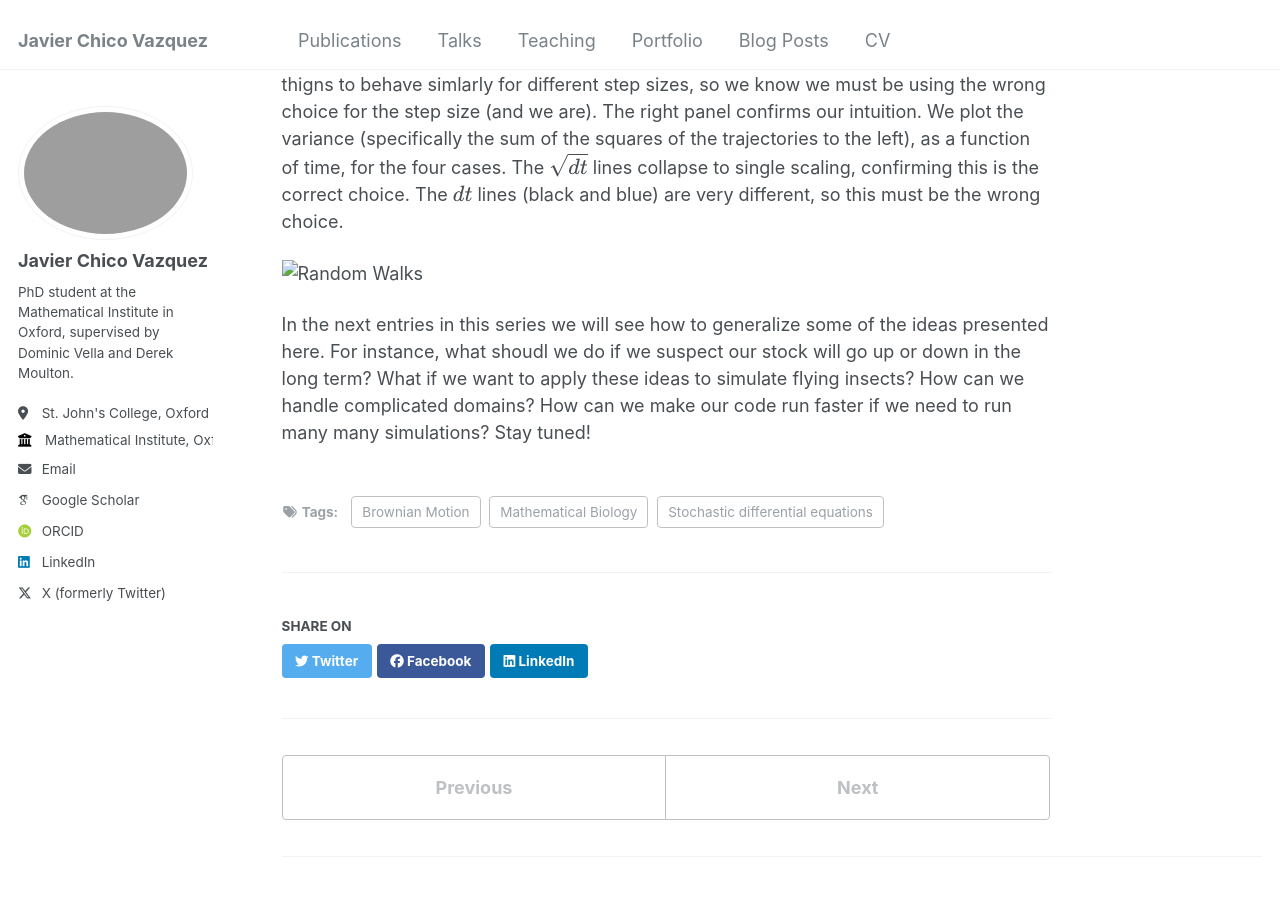
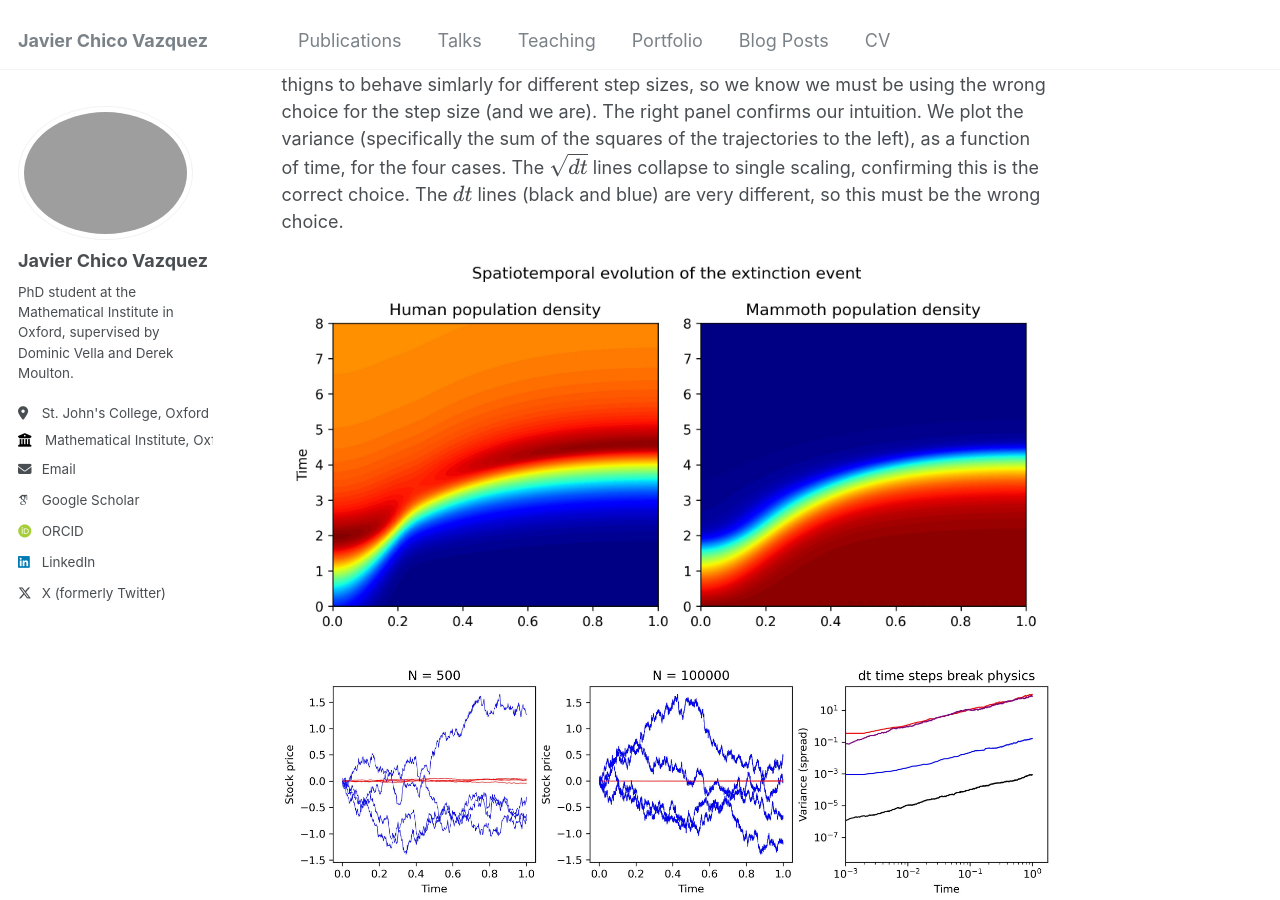
Before and after one commit to JavierChico/JavierChico.github.io, a Jekyll site: the page built from _posts/2025-04-29-stochastic-simulation.md, in a window 1280 px wide and 900 px high, scrolled down 3021 px. Built offline with Jekyll 4.4.1, drawn with Linux system fonts in a browser that asks for light colours; some web fonts are replaced.

Commit message:
testing figure

```diff
--- a/_posts/2025-04-29-stochastic-simulation.md
+++ b/_posts/2025-04-29-stochastic-simulation.md
@@ -72,6 +72,10 @@ def random_walk(T=1, N=500, correct=True):
 
 Now, we do the follwing experiment: we run the same simulation a hundred times, for both N=500 and N=10000 time steps. We plot some trajectories for both the correct scaling (blue) and the incorrect scaling (red) in the left (N=500) and middle (N=10000) panels. We see that the blue lines are qualitatevily similar (same order of magnitude), except that the higher resolution simulations have a richer microstructure. The story for the red lines is different: the red lines for N=500 move more than the red lines for \\(N=10^4\\). We expect thigns to behave simlarly for different step sizes, so we know we must be using the wrong choice for the step size (and we are). The right panel confirms our intuition. We plot the variance (specifically the sum of the squares of the trajectories to the left), as a function of time, for the four cases. The \\(\sqrt{dt}\\) lines collapse to single scaling, confirming this is the correct choice. The \\(dt\\) lines (black and blue) are very different, so this must be the wrong choice.
 
+![ODE_example!](/images/spatiotemporal_heatmap.jpg)
+
+![random walks!](/images/stoch_simulation_figures/stoch_simulation_comparison.jpg)
+
 ![Random Walks](images/stoch_simulation_figures/stoch_simulation_comparison.jpg)
 
 
```
